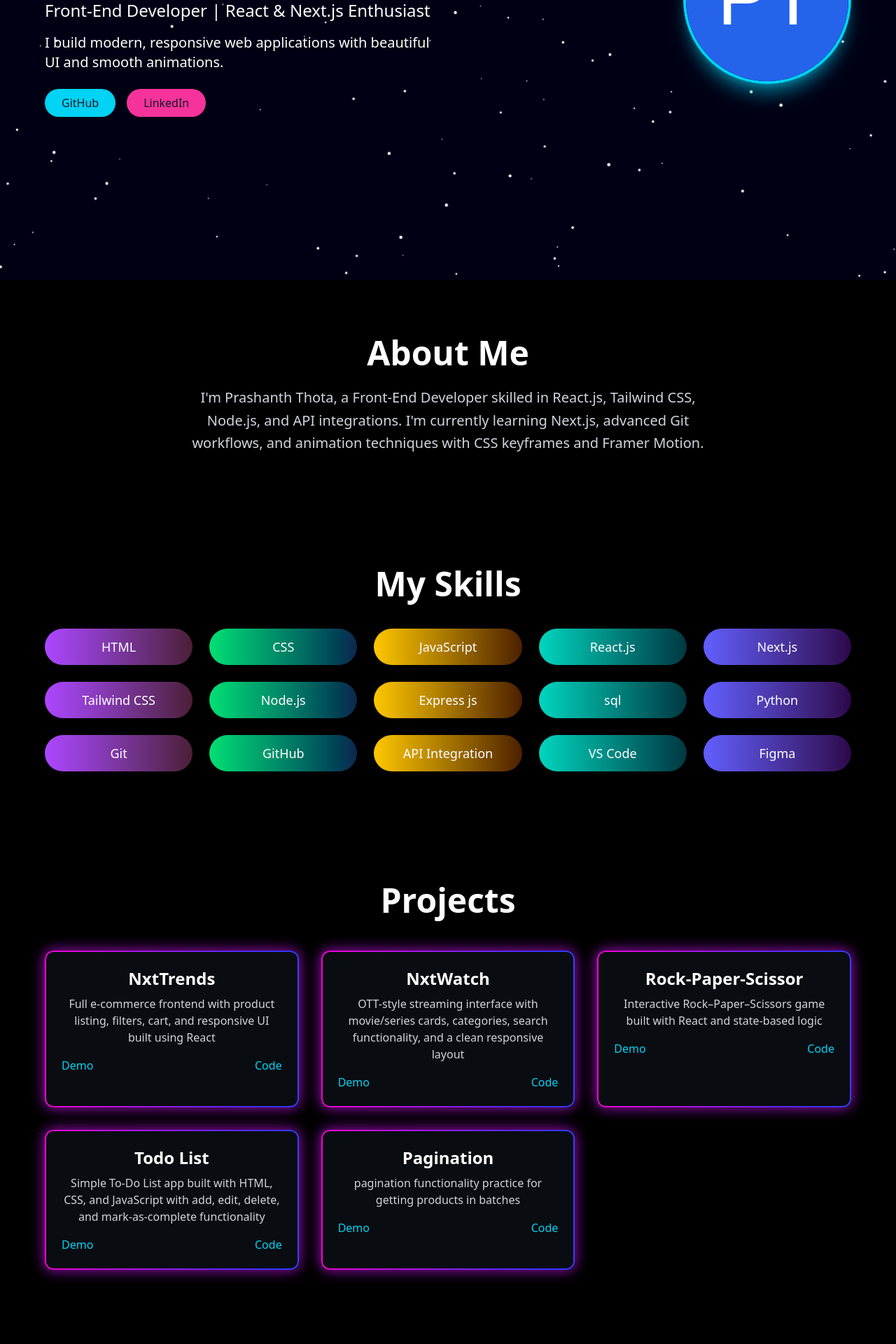
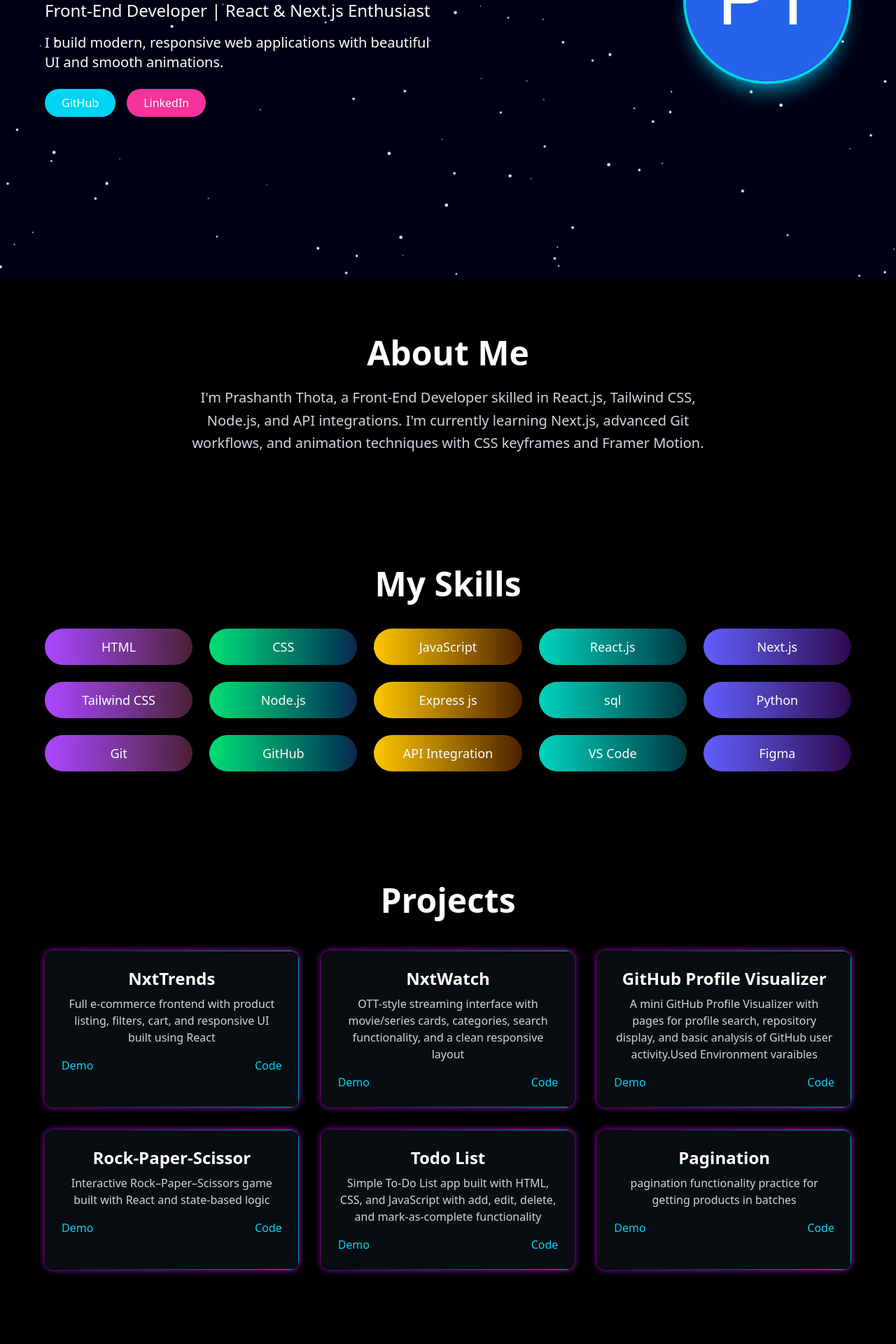
Before and after one commit to prashanththota98/Portfolio, a React (Vite) app: page / in a window 1280 px wide. Shown: the part 400-2320 px from the top of the page at 70% size. Built offline with nearby package versions, Linux system fonts and the light colour scheme.

Commit message:
added project and improved styles

```diff
--- a/src/components/Contact.jsx
+++ b/src/components/Contact.jsx
@@ -16,7 +16,7 @@ export default function Contact() {
       <div className="flex flex-col sm:flex-row justify-center items-center gap-4 mt-6">
         <a
           href="mailto:prashanththota678@gmail.com"
-          className="px-6 py-3 bg-cyan-400 text-gray-900 rounded-full hover:bg-cyan-500 transition"
+          className="px-6 py-3 bg-cyan-400 text-white rounded-full hover:bg-cyan-500 transition"
         >
           Email Me
         </a>
--- a/src/components/Hero.jsx
+++ b/src/components/Hero.jsx
@@ -45,13 +45,13 @@ export default function Hero() {
         >
           <a
             href="https://github.com/prashanththota98"
-            className="px-6 py-2 bg-cyan-400 text-gray-900 rounded-full hover:bg-cyan-500 transition"
+            className="px-6 py-2 bg-cyan-400 text-white rounded-full hover:bg-cyan-500 transition"
           >
             GitHub
           </a>
           <a
             href="https://www.linkedin.com/in/prashanththota"
-            className="px-6 py-2 bg-pink-500 text-gray-900 rounded-full hover:bg-pink-600 transition"
+            className="px-6 py-2 bg-pink-500 text-white rounded-full hover:bg-pink-600 transition"
           >
             LinkedIn
           </a>
@@ -63,7 +63,7 @@ export default function Hero() {
         initial={{ opacity: 0, y: 50, scale: 0.8 }}
         animate={{ opacity: 1, y: 0, scale: 1 }}
         transition={{ duration: 1, delay: 0.5 }}
-        className="md:w-1/2 flex justify-center md:justify-end mb-8 md:mb-0"
+        className="md:w-1/2 flex justify-center md:justify-end mb-8 md:mb-0 "
       >
         <div className="w-40 h-40 sm:w-48 sm:h-48 md:w-56 md:h-56 lg:w-60 lg:h-60 rounded-full overflow-hidden border-4 border-cyan-400 shadow-xl shadow-cyan-500/50">
           <img
--- a/src/components/Projects.jsx
+++ b/src/components/Projects.jsx
@@ -14,6 +14,13 @@ export default function Projects() {
       desc: "OTT-style streaming interface with movie/series cards, categories, search functionality, and a clean responsive layout",
       demo: "https://nxtwatchpra.ccbp.tech",
       code: "https://github.com/prashanththota98/nxt_watch.git",
+    },
+
+    {
+      name: "GitHub Profile Visualizer",
+      desc: "A mini GitHub Profile Visualizer with pages for profile search, repository display, and basic analysis of GitHub user activity.Used Environment varaibles",
+      demo: "https://gpv-six.vercel.app",
+      code: "https://github.com/prashanththota98/gpv.git",
     },
 
     {
--- a/src/components/Skills.jsx
+++ b/src/components/Skills.jsx
@@ -30,7 +30,7 @@ export default function Skills() {
   return (
     <section
       id="skills"
-      className="py-20 px-4 sm:px-6 lg:px-16  text-white text-center"
+      className="py-20 px-4 sm:px-6 lg:px-16  text-white text-center "
     >
       <motion.h2
         initial={{ opacity: 0, y: 30 }}
--- a/src/index.css
+++ b/src/index.css
@@ -9,11 +9,11 @@
   content: "";
   position: absolute;
   inset: 0;
-  padding: 2px;
+  padding: 0.5px;
   border-radius: inherit;
-  background: linear-gradient(90deg, #ff00cc, #3333ff, #00eaff, #03f70f);
+  background: linear-gradient(90deg, #000000, #00eaff, #03f70f);
   background-size: 300% 300%;
-  animation: border-animate 2s linear infinite;
+  animation: border-animate 3s linear infinite;
 
   -webkit-mask: linear-gradient(#fff 0 0) content-box, linear-gradient(#fff 0 0);
   -webkit-mask-composite: xor;
@@ -29,7 +29,7 @@
   position: absolute;
   inset: 0;
   border-radius: inherit;
-  box-shadow: 0 0 20px rgba(255, 0, 200, 0.6), 0 0 20px rgba(51, 51, 255, 0.4);
+  box-shadow: 0 0 10px rgba(255, 0, 200, 0.6), 0 0 10px rgba(51, 51, 255, 0.4);
   z-index: -2;
 }
 
```
